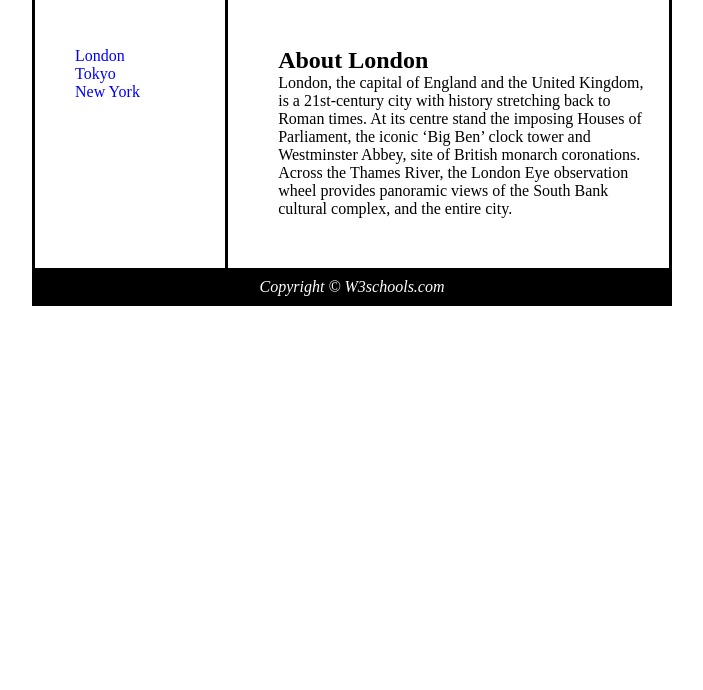
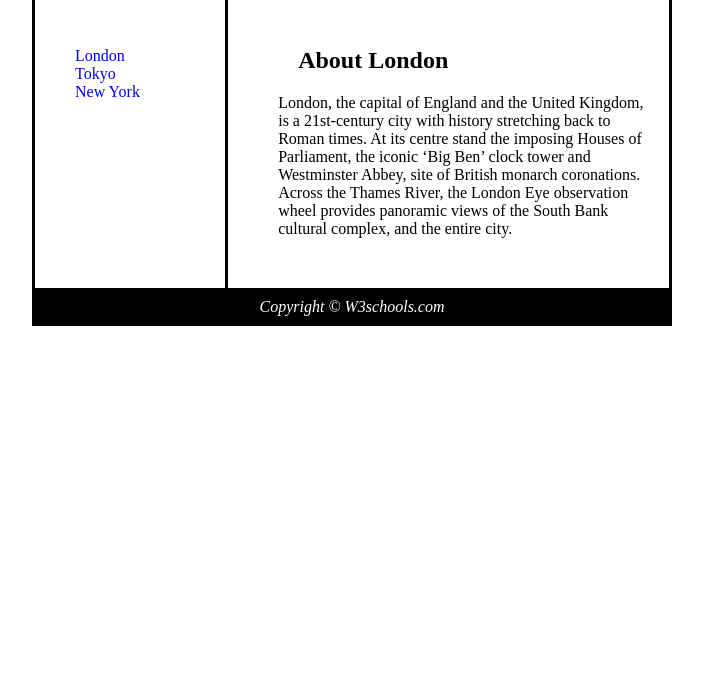
Before and after one commit to Plantukas/Front-End-Kursas, a plain HTML site: page NamuDarbai3/namuDarbai3_edited.html in a window 1280 px wide. Shown: the part 110-800 px from the top of the page, without its empty margins (288-991 px from the left). Drawn offline with Linux system fonts and the light colour scheme.

Commit message:
added padding on h2

```diff
--- a/NamuDarbai3/namuDarbai3_edited.html
+++ b/NamuDarbai3/namuDarbai3_edited.html
@@ -62,6 +62,11 @@
             border-top: 0px;
         }
 
+        h2 {
+            padding-bottom: 20px;
+            padding-left: 20px;
+        }
+
         footer {
             width: 100%;
             height: auto;
```
